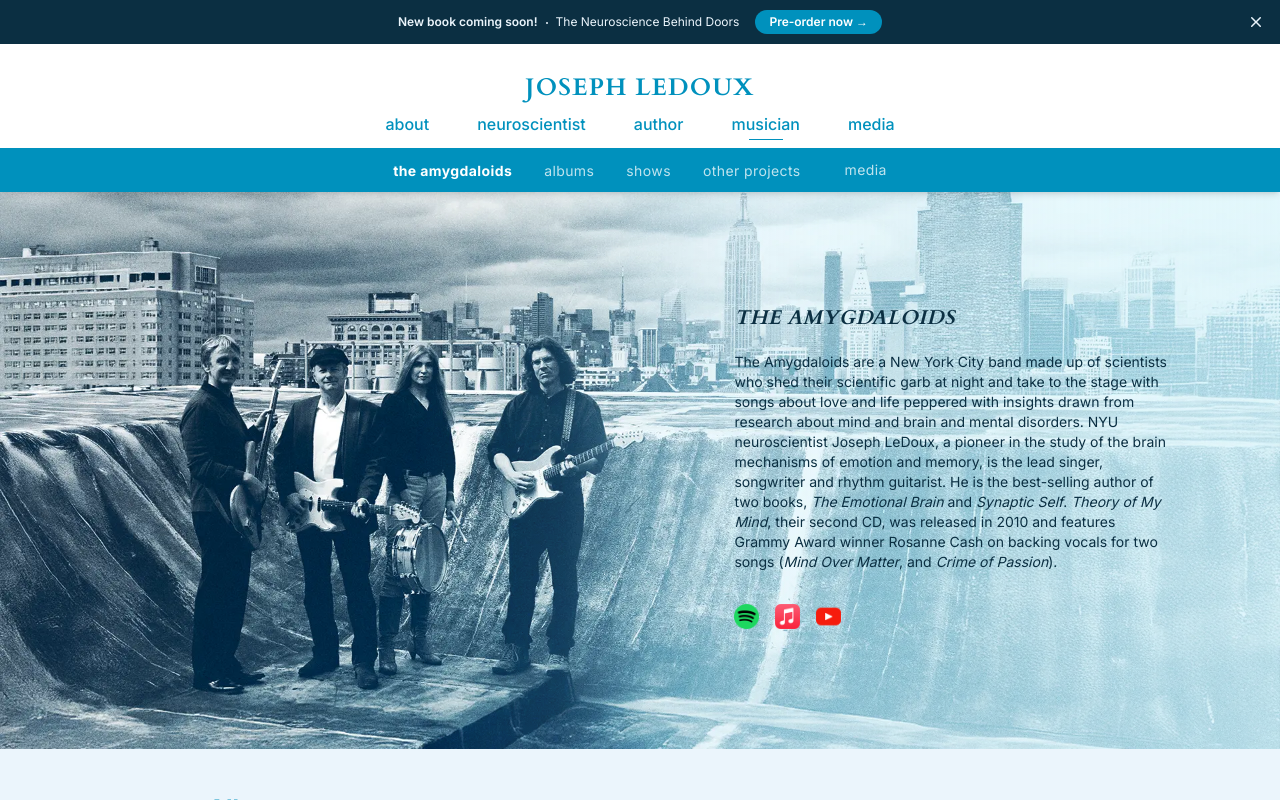
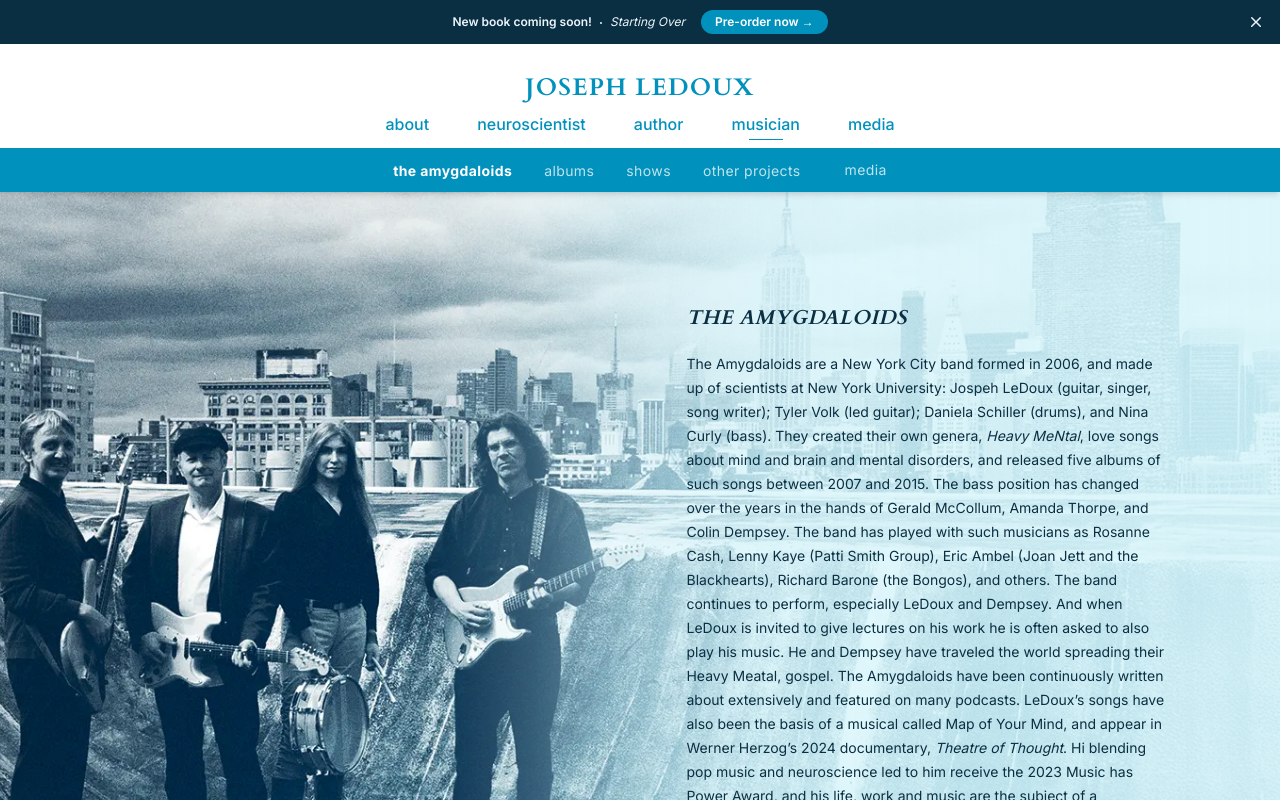
Before and after one commit to imercadal/joe-ledoux, a Next.js app: page /musician in a window 1280 px wide. Shown: the top 800 px of the page. Built offline with nearby package versions, Linux system fonts and the light colour scheme; a web font is replaced by a local one.

Commit message:
Corrections and new Reviews section

```diff
--- a/app/about/page.tsx
+++ b/app/about/page.tsx
@@ -33,7 +33,7 @@ export default function AboutPage() {
 
                 <div className="relative max-w-3xl py-10 md:py-10 flex justify-center text-lightText">
                     <div className="w-8/12 pl-0 md:pl-12 flex flex-col justify-start">
-                        <p>Joseph LeDoux is a Professor of Neural Science at New York University. His work, which has spanned the topics of emotion, memory, and consciousness, and their interaction in the brain. He is an elected member of the National Academy of Sciences and the American Academy of Arts and Sciences. He has received a numerous awards for his work and is the author of several acclaimed books, including <i>The Emotional Brain, Synaptic Self, Anxious, The Deep History of Ourselves</i>, and <i>The Four Realms of Existence</i>.  He is also the lead singer and songwriter in the rock band, The Amygdaloids. His music has been the subject of a play, Map of Your Mind, and was featured in Werner Herzog’s 2024 film, Theatre of Thought.  A documentary on Amazon, Neuroscience and Emotions, explores his Life, work and music.
+                        <p>Joseph LeDoux is a University Professor and Professor of Neural Science and Psychology at New York University, an elected member of the National Academy of Sciences and the American Academy of Arts and Sciences, has received a numerous awards for his work, and is the author of several books, including The Emotional Brain, Synaptic Self, Anxious, The Deep History of Ourselves, and The Four Realms of Existence. His work and writings have focused on the topics of emotion, memory, and consciousness, and their interaction in the brain. LeDoux is also the lead singer and songwriter in the rock band, the Amygdaloids. His music has been the subject of a play, Map of Your Mind, and was featured in Werner Herzog’s 2024 film, Theatre of Thought. A documentary on Amazon, Neuroscience and Emotions, explores his Life, work and music.
                         </p>
                         <p className="mt-6"><strong>Contact:</strong></p>
                         <p>Email - ledoux@cns.nyu.edu</p>
--- a/app/author/BookReviews.tsx
+++ b/app/author/BookReviews.tsx
@@ -6,19 +6,28 @@ import { ArrowLongRightIcon } from "@heroicons/react/16/solid";
 
 export default function BookReviews({ reviews }: {reviews: Review[]}) {
     const [showAllReviews, setShowAllReviews] = useState(false);
+
+
+    if (!reviews || reviews.length === 0) {
+        return null;
+    }
+
     const reviewsToShow = showAllReviews ? reviews : reviews.slice(0, 2);
 
-    return(
-        <div className='w-2/3 text-lightText md:pw-12'>
-            {reviewsToShow.map((review, index) => (
-                <div key={index} className='mt-6 flex flex-col gap-4'>
-                    <p className='self-center italic font-semibold'>{`"${review.content}"`}</p>
-                    <p className='self-end'>{review.author}</p>
+    return (
+        <div className="w-2/3 text-lightText md:pw-12">
+          {reviewsToShow.length > 0 &&
+            reviewsToShow.map((review, index) => (
+              <div key={index} className="mt-6 flex flex-col gap-4">
+                <p className="self-center italic font-semibold">
+                  {`"${review.content}"`}
+                </p>
+                <p className="self-end">{review.author}</p>
               </div>
             ))}
           {reviews.length > 2 && !showAllReviews && (
             <button
-                    onClick={() => setShowAllReviews(prev => !prev)}
+              onClick={() => setShowAllReviews((prev) => !prev)}
               className="text-accent font-bold mt-2 hover:opacity-75"
             >
               <ArrowLongRightIcon className="inline h-5 w-5" />
@@ -26,5 +35,5 @@ export default function BookReviews({ reviews }: {reviews: Review[]}) {
             </button>
           )}
         </div>
-    )
+    );
 }
--- a/app/author/[_id]/BookContentTabs.tsx
+++ b/app/author/[_id]/BookContentTabs.tsx
@@ -6,7 +6,7 @@ import BookReviews from "../BookReviews";
 import { Book } from "../book-data";
 import { ArrowLongRightIcon } from "@heroicons/react/16/solid";
 
-type Tab = "book" | "praise" | "citations";
+type Tab = "book" | "praise" | "reviews" | "citations";
 
 interface BookContentTabsProps {
   book: Book;
@@ -14,6 +14,10 @@ interface BookContentTabsProps {
 
 export default function BookContentTabs({ book }: BookContentTabsProps) {
   const [activeTab, setActiveTab] = useState<Tab>("book");
+
+  const hasPraise = book.advancedPraise && book.advancedPraise.length > 0;
+  const hasDocuments = book.documents && book.documents.length > 0;
+  const hasReviews = book.reviews && book.reviews.length > 0;
 
   return (
     <div className="max-w-5xl">
@@ -28,6 +32,7 @@ export default function BookContentTabs({ book }: BookContentTabsProps) {
         >
             The Book
         </button>
+        {hasPraise && (
         <button
           type="button"
           onClick={() => setActiveTab("praise")}
@@ -37,6 +42,19 @@ export default function BookContentTabs({ book }: BookContentTabsProps) {
         >
             Praise
         </button>
+        )}
+        {hasReviews && (
+          <button
+            type="button"
+            onClick={() => setActiveTab("reviews")}
+            className={`py-2 w-full inline-flex items-center justify-center text-sm hover:text-white focus:z-10 ${
+              activeTab === "reviews" ? "font-bold underline underline-offset-8" : ""
+            }`}
+          >
+            Reviews
+          </button>
+        )}
+        {hasDocuments && (
         <button
           type="button"
           onClick={() => setActiveTab("citations")}
@@ -44,8 +62,9 @@ export default function BookContentTabs({ book }: BookContentTabsProps) {
             activeTab === "citations" ? "font-bold underline underline-offset-8" : ""
           }`}
         >
-            Bibliography & Notes
+            Bibliography &amp; Notes
         </button>
+        )}
       </nav>
 
       {/* Conditional Content */}
@@ -66,18 +85,18 @@ export default function BookContentTabs({ book }: BookContentTabsProps) {
               <div className="w-3/5 ml-8 mr-2 flex flex-col">
                 <p className="text-lightText">{book.synopsis}</p>
                 <div className="pt-4 flex justify-center">
-                  <BookReviews reviews={book.reviews} />
+                  <BookReviews reviews={book.reviews ?? []} />
                 </div>
               </div>
             </div>
           </div>
         )}
 
-        {activeTab === "praise" && (
+        {activeTab === "praise" && hasPraise && (
           <section className="mx-auto">
             <div className="max-w-2xl mx-auto">
 
-            {book.advancedPraise.map((ap, index) => (
+            {(book.advancedPraise ?? []).map((ap, index) => (
                 <div key={index} className="my-12 flex flex-col gap-2">
                 <p className="self-center italic">{`"${ap.praise}"`}</p>
                 <p className="self-end">
@@ -89,7 +108,33 @@ export default function BookContentTabs({ book }: BookContentTabsProps) {
           </section>
         )}
 
-        {activeTab === "citations" && (
+        {activeTab === "reviews" && hasReviews && (
+          <section className="mx-auto">
+            <div className="max-w-2xl mx-auto">
+
+            {(book.reviews ?? []).map((review, index) => (
+              <div
+                key={index}
+                className="my-12 flex flex-col gap-2"
+              >
+                <p className="self-center italic">{`"${review.content}"`}</p>
+                <p className="self-end">
+                  {review.author}
+                </p>
+                <a
+                  href={review.reviewUrl}
+                  className="italic text-accent self-end text-xs hover:opacity-75"
+                  rel="noopener noreferrer"
+                >
+                  <ArrowLongRightIcon className="inline text-accent h-3 w-4"/>
+                  Read full review</a>
+              </div>
+            ))}
+            </div>
+          </section>
+        )}
+
+        {activeTab === "citations" && hasDocuments && (
           <section className="w-2xl py-8 px-44 min-w-xl flex flex-col gap-4 justify-start">
             <h4>Resources available for download:</h4>
             {book.documents?.map((d, index) => (
--- a/app/components/NewsBanner.tsx
+++ b/app/components/NewsBanner.tsx
@@ -45,7 +45,7 @@ export default function NewsBanner() {
           <svg viewBox="0 0 2 2" aria-hidden="true" className="mx-2 inline size-0.5 fill-current">
             <circle r={1} cx={1} cy={1} />
           </svg>
-          The Neuroscience Behind Doors
+          <i>Starting Over</i>
         </p>
         <a
           href="#"
--- a/app/musician/album-data.ts
+++ b/app/musician/album-data.ts
@@ -53,7 +53,7 @@ export const albums: Album[] = [{
     id: "1",
     title: "Heavy Mental",
     year: 2007,
-    coverUrl: "/411_Cover_Heavy_Mental.webp",
+    coverUrl: "/411_Cover_Heavy_Mental-2.webp",
     links: [
         { platform: "Spotify", url: "https://open.spotify.com/intl-es/album/0ry3qLWCnI1AlLdb8vzM5M?si=sorSby70QGqtHbvWMfArKA" },
         { platform: "AppleMusic", url: "https://music.apple.com/album/xyz" },
--- a/app/musician/page.tsx
+++ b/app/musician/page.tsx
@@ -19,14 +19,25 @@ export default function MusicianPage(){
             >
             <div className='relative w-2/5'></div>
             <div
-                className="relative md:w-4/5 items-center bg-lightAccent bg-opacity-50 lg:px-24 md:pw-20 px-10 md:py-12 py-10 flex justify-start text-lightText"
+                className="relative md:w-4/5 items-center bg-lightAccent bg-opacity-100 lg:px-24 md:pw-20 px-10 md:py-12 py-10 flex justify-start text-lightText"
                 style={{
-                    background: "linear-gradient(to right, rgba(216,245,250,0) 0%,rgba(216,245,250,0.5) 100%)"
+                    background: "linear-gradient(to right, rgba(216,245,250,0) 0%, rgba(216,245,250,0.7) 40%,rgba(216,245,250,0.8) 100%)"
                 }}
             >
-                <div className='px-2 md:px-4 md:pl-56 py-8 md:py-16' id="description">
+                <div className='px-2 md:px-4 md:pl-44 py-8 md:py-16 pt-24' id="description">
                     <h3 className='text-darker mb-5 font-bold italic'>THE AMYGDALOIDS</h3>
-                    <p className='text-darker'>The Amygdaloids are a New York City band made up of scientists who shed their scientific garb at night and take to the stage with songs about love and life peppered with insights drawn from research about mind and brain and mental disorders. NYU neuroscientist Joseph LeDoux, a pioneer in the study of the brain mechanisms of emotion and memory, is the lead singer, songwriter and rhythm guitarist. He is the best-selling author of two books, <i>The Emotional Brain</i> and <i>Synaptic Self</i>. <i>Theory of My Mind</i>, their second CD, was released in 2010 and features Grammy Award winner Rosanne Cash on backing vocals for two songs (<i>Mind Over Matter</i>, and <i>Crime of Passion</i>).
+                    <p className='text-darker leading-6'>The Amygdaloids are a New York City band formed in 2006, and made up of
+scientists at New York University: Jospeh LeDoux (guitar, singer, song writer);
+Tyler Volk (led guitar); Daniela Schiller (drums), and Nina Curly (bass). They
+created their own genera, <i>Heavy MeNtal</i>, love songs about mind and brain and
+mental disorders, and released five albums of such songs between 2007 and
+2015. The bass position has changed over the years in the hands of Gerald
+McCollum, Amanda Thorpe, and Colin Dempsey. The band has played with
+such musicians as Rosanne Cash, Lenny Kaye (Patti Smith Group), Eric Ambel
+(Joan Jett and the Blackhearts), Richard Barone (the Bongos), and others.
+The band continues to perform, especially LeDoux and Dempsey. And
+when LeDoux is invited to give lectures on his work he is often asked to also play
+his music. He and Dempsey have traveled the world spreading their Heavy Meatal, gospel. The Amygdaloids have been continuously written about extensively and featured on many podcasts. LeDoux’s songs have also been the basis of a musical called Map of Your Mind, and appear in Werner Herzog’s 2024 documentary, <i>Theatre of Thought</i>. Hi blending pop music and neuroscience led to him receive the 2023 Music has Power Award, and his life, work and music are the subject of a documentary on Amazon called “Neuroscience and Emotions”.
                     </p>
                     <ul className='flex mt-3 md:mt-6 py-2 gap-4'>
                             <li>
@@ -90,11 +101,4 @@ export default function MusicianPage(){
 
         </main>
     )
-}
-
-/*
-    <div
-        className={`absolute inset-0 bg-cover bg-center h-4/5`}
-        style={{ backgroundImage: `url(/410_Music_Amygdaloids.webp)` }}
-    />
- */
+};
```
Also changed, not shown: app/author/book-data.ts (+3 -5 lines), public/411_Cover_Heavy_Mental-2.webp (added), public/411_Cover_Heavy_Mental.webp (deleted). Lines whose indentation alone changed are shown as unchanged.
